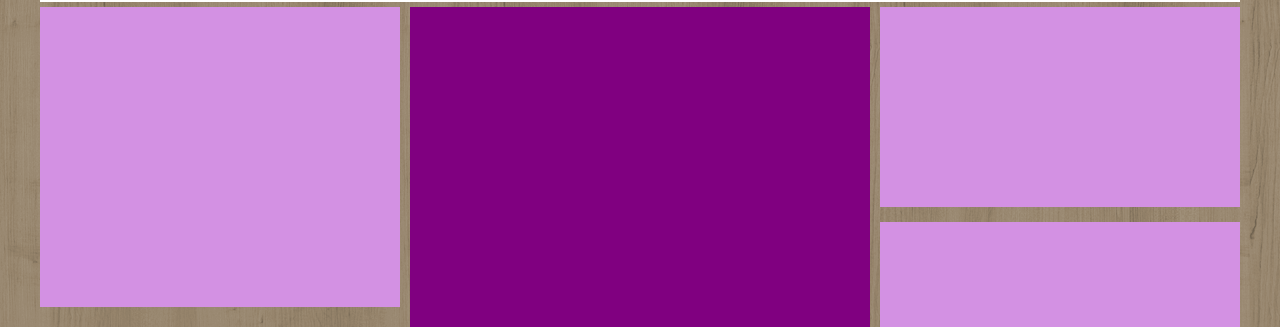
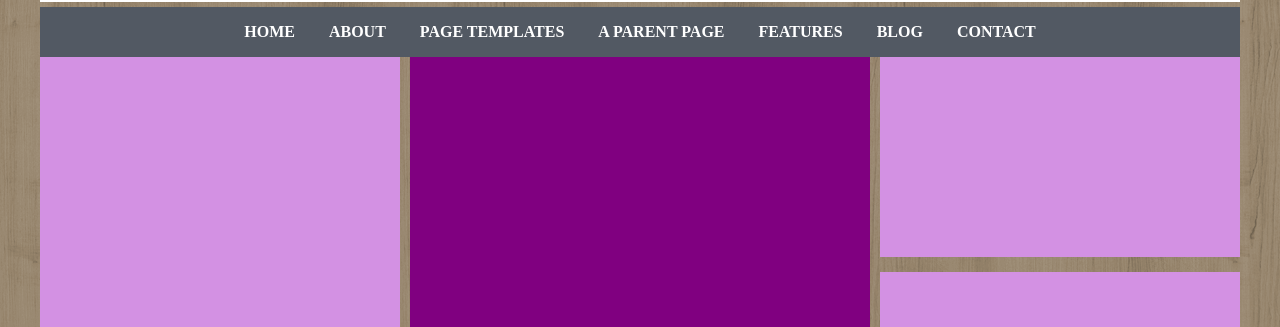
Before and after one commit to sabrina-fontana/htmlcss-wp, a plain HTML site: page index.html in a window 1280 px wide. Shown: the part 418-745 px from the top of the page. Drawn offline with Linux system fonts and the light colour scheme; grey boxes are pictures that could not be loaded.

Commit message:
creazione navbar

```diff
--- a/css/style.css
+++ b/css/style.css
@@ -48,9 +48,9 @@ header {
   color: white;
   font-size: 30px;
   font-weight: bold;
-  width: 100%;
   position: absolute;
   bottom: 0;
+  width: 1200px;
   text-align: center;
   line-height: 150px;
   vertical-align: middle;
@@ -58,6 +58,30 @@ header {
 
 main {
   padding: 5px 0;
+}
+
+.header-navbar {
+  height: 50px;
+  background-color: #525963;
+  color: white;
+  font-weight: bold;
+}
+
+.header-navbar > ul {
+  list-style: none;
+  text-align: center;
+}
+
+li {
+  display: inline-block;
+  line-height: 50px;
+  vertical-align: middle;
+  padding: 0 15px;
+}
+
+a {
+  text-decoration: none;
+  color: white;
 }
 
 .sezione1 {
--- a/index.html
+++ b/index.html
@@ -15,6 +15,19 @@
       </header>
       <!-- inizio parte centrale -->
       <main class="clearfix">
+        <!-- inizio navbar -->
+        <nav class="header-navbar">
+          <ul>
+            <li><a href="#">HOME</a></li>
+            <li><a href="#">ABOUT</a></li>
+            <li><a href="#">PAGE TEMPLATES</a></li>
+            <li><a href="#">A PARENT PAGE</a></li>
+            <li><a href="#">FEATURES</a></li>
+            <li><a href="#">BLOG</a></li>
+            <li><a href="#">CONTACT</a></li>
+          </ul>
+        </nav>
+        <!-- fine navbar -->
         <!-- sezione a sinistra -->
         <section class="sezione1 float-l">
         </section>
```
